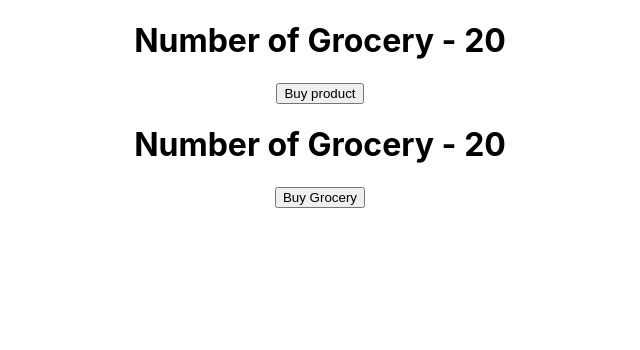
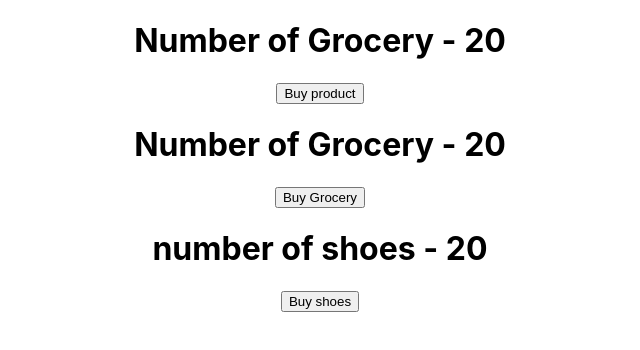
Before and after one commit to chandan9074/Grocery-React-Redux, a React (Create React App) app: page / in a window 1280 px wide. Shown: the top 350 px of the page, without its empty margins (320-960 px from the left). Built offline with nearby package versions, Linux system fonts and the light colour scheme.

Commit message:
feat: Create combine feacture by react-redux

```diff
--- a/src/App.js
+++ b/src/App.js
@@ -7,6 +7,7 @@ import './App.css';
 import Grocery from './components/grocery';
 import { store } from './redux/store';
 import HookGrocery from './components/hookGrocery';
+import Shoes from './components/shoes';
 
 function App() {
   return (
@@ -14,6 +15,7 @@ function App() {
       <div className="App">
         <Grocery/>
         <HookGrocery/>
+        <Shoes/>
       </div>
     </Provider>
   );
--- a/src/components/grocery.jsx
+++ b/src/components/grocery.jsx
@@ -14,7 +14,7 @@ const Grocery = (props) => {
 
 const mapStateToProps = state =>{
   return {
-    numOfProducts: state.numOfProducts
+    numOfProducts: state.grocery.numOfProducts
   }
 }
 
--- a/src/components/hookGrocery.jsx
+++ b/src/components/hookGrocery.jsx
@@ -6,7 +6,7 @@ import { useSelector, useDispatch } from 'react-redux';
 import { buy_grocery } from '../redux';
 
 const HookGrocery = () => {
-    const numOfProducts = useSelector(state=>state.numOfProducts);
+    const numOfProducts = useSelector(state => state.grocery.numOfProducts);
     const dispatch = useDispatch();
 
     return (
--- /dev/null
+++ b/src/components/shoes.jsx
@@ -0,0 +1,19 @@
+// import pakages
+import React from 'react';
+import { useSelector, useDispatch } from 'react-redux';
+
+// import actions
+import { buy_shoes } from '../redux';
+
+const Shoes = () => {
+    const numOfShoes = useSelector(state => state.shoes.numOfShoes)
+    const dispatch = useDispatch()
+    return (
+        <div>
+            <h1>number of shoes - {numOfShoes}</h1>
+            <button onClick={()=>dispatch(buy_shoes())}>Buy shoes</button>
+        </div>
+     );
+}
+
+export default Shoes;
--- a/src/redux/index.js
+++ b/src/redux/index.js
@@ -1 +1,2 @@
 export { buy_grocery} from './grocery/groceryAction'
+export { buy_shoes } from './shoes/shoesAction'
--- /dev/null
+++ b/src/redux/rootReducers.jsx
@@ -0,0 +1,11 @@
+// import pakages
+import { combineReducers } from "redux";
+
+// import reducers
+import { groceryReducer } from "./grocery/groceryReducer";
+import { shoesReducer } from "./shoes/shoesReducer";
+
+export const rootReducer = combineReducers({
+    grocery: groceryReducer,
+    shoes: shoesReducer
+})
--- /dev/null
+++ b/src/redux/shoes/shoesAction.jsx
@@ -0,0 +1,9 @@
+// import action type
+import { Buy_shoes } from "./shoesTypes";
+
+// create action
+export const buy_shoes = () =>{
+    return{
+        type: Buy_shoes
+    }
+}
--- /dev/null
+++ b/src/redux/shoes/shoesReducer.jsx
@@ -0,0 +1,20 @@
+// import actions
+import { Buy_shoes } from "./shoesTypes";
+
+// create initialstate
+const initialstate = {
+    numOfShoes: 20
+}
+
+
+// create reducer
+export const shoesReducer = (state=initialstate, action) =>{
+    switch(action.type){
+        case Buy_shoes:
+            return{
+                ...state,
+                numOfShoes: state.numOfShoes-1
+            }
+        default: return state
+    }
+}
--- /dev/null
+++ b/src/redux/shoes/shoesTypes.jsx
@@ -0,0 +1,2 @@
+// create action type
+export const Buy_shoes = "Buy_shoes"
--- a/src/redux/store.js
+++ b/src/redux/store.js
@@ -2,6 +2,6 @@
 import { createStore } from "redux";
 
 // import reducer
-import { groceryReducer } from "./grocery/groceryReducer";
+import { rootReducer } from "./rootReducers";
 
-export const store = createStore(groceryReducer)
+export const store = createStore(rootReducer)
```
